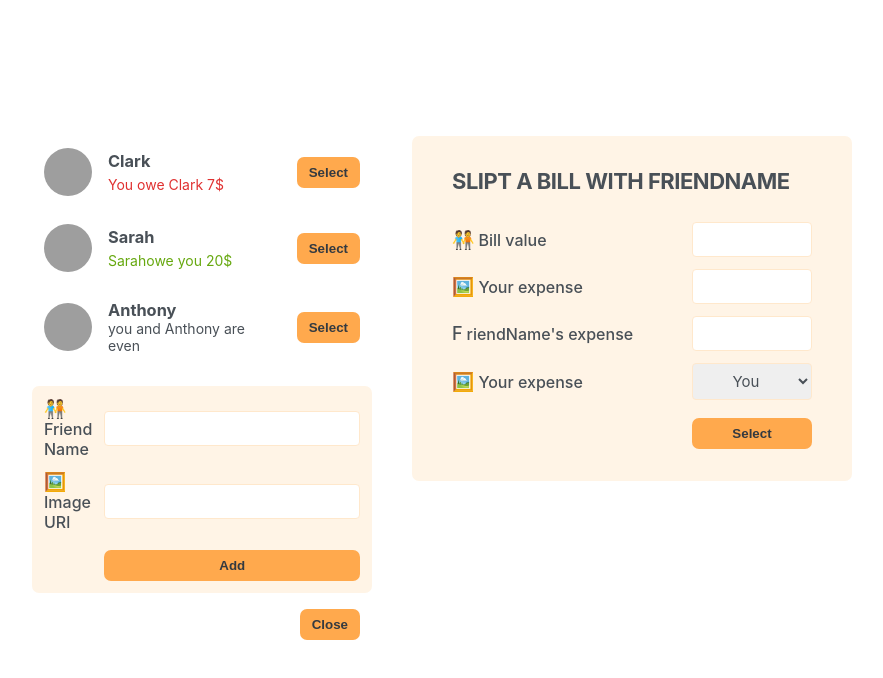
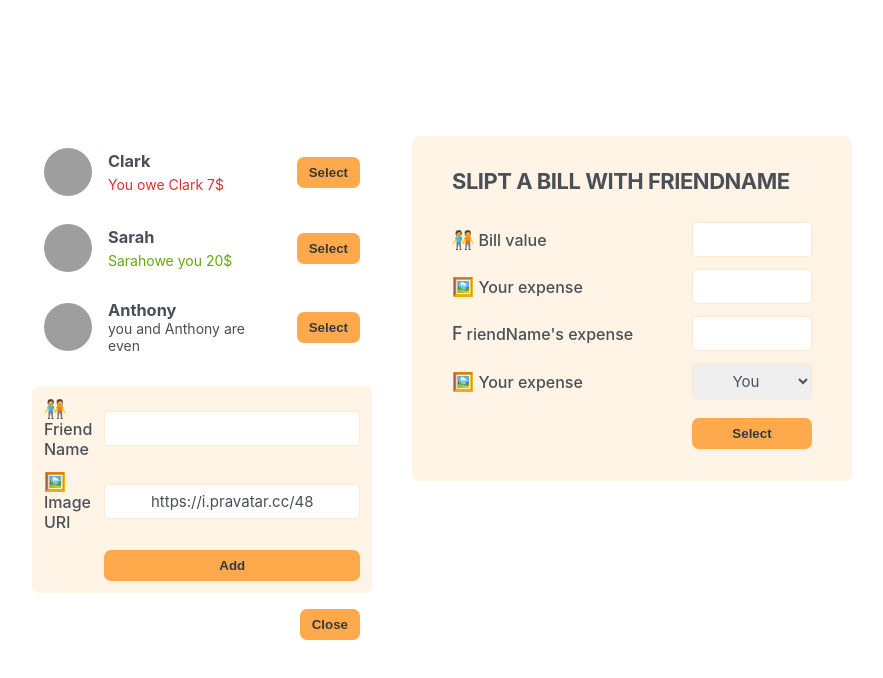
Before and after one commit to thedinh/eat-n-split, a React (Create React App) app: page / in a window 1280 px wide. Both pictures are taken after typing "Sample", "Sample" into the empty fields and a click on the button "Add Friend". Shown: the top 678 px of the page, without its empty margins (198-1081 px from the left). Built offline with nearby package versions, Linux system fonts and the light colour scheme; grey boxes are pictures that could not be loaded.

Commit message:
fix bugs

```diff
--- a/src/Components/App.js
+++ b/src/Components/App.js
@@ -24,9 +24,20 @@ const initialFriends = [
 
 export default function App() {
   const [ShowAddFriend, setShowAddFriend] = useState(false);
-  const [NewFriend, setNewFriend] = useState([...initialFriends]);
+  const [NewFriend, setNewFriend] = useState(initialFriends);
+  const [Image, SetImage] = useState("https://i.pravatar.cc/48");
+  const [FriendName, SetFriendName] = useState("");
   return <div className="app">
-    <Navbar DataFriend={initialFriends} ShowAddFriend={ShowAddFriend} OnHandleShowAddFriend={setShowAddFriend} NewFriend={NewFriend} onHandleNewFriend={setNewFriend} />
+    <Navbar
+      ShowAddFriend={ShowAddFriend}
+      OnHandleShowAddFriend={setShowAddFriend}
+      NewFriend={NewFriend}
+      onHandleNewFriend={setNewFriend}
+      Image={Image}
+      FriendName={FriendName}
+      OnHandleFriendName={SetFriendName}
+      OnHandleSetImage={SetImage}
+    />
     <FormSplitBill />
   </div>
 };
--- a/src/Components/FormAddNewFriend.js
+++ b/src/Components/FormAddNewFriend.js
@@ -1,17 +1,32 @@
 import Button from "./Button";
 
-export default function FormAddNewFriend(NewFriend, onHandleNewFriend) {
-    function AddNewFriend() {
-
+export default function FormAddNewFriend({
+    onHandleNewFriend,
+    Image,
+    OnHandleSetImage,
+    FriendName,
+    OnHandleFriendName }) {
+    function AddNewFriend(e) {
+        e.preventDefault();
+        if (!FriendName || !Image) return;
+        const id = crypto.randomUUID();
+        const newFriend = {
+            id,
+            FriendName,
+            Image: `${Image}?=${id}`,
+            balance: 0,
+        };
+        onHandleNewFriend(newFriend);
+        OnHandleFriendName('');
+        OnHandleSetImage("https://i.pravatar.cc/48");
     }
-
     return (
-        <form className="form-add-friend">
+        <form className="form-add-friend" onSubmit={AddNewFriend}>
             <label>🧑‍🤝‍🧑Friend Name</label>
-            <input type="text" />
+            <input type="text" value={FriendName} onChange={(e) => OnHandleFriendName(e.target.value)} />
             <label>🖼️Image URl</label>
-            <input type="text" />
-            <Button onClick={AddNewFriend}>Add</Button>
+            <input type="text" value={Image} onChange={(e) => OnHandleSetImage(e.target.value)} />
+            <Button >Add</Button>
         </form>
     )
 }
--- a/src/Components/Friend.js
+++ b/src/Components/Friend.js
@@ -1,7 +1,7 @@
 import Button from "./Button";
-export default function Friend({ FriendName, image, balance }) {
+export default function Friend({ FriendName, Image, balance }) {
     return <li>
-        <img src={`${image}`} alt="PersonImage" />
+        <img src={`${Image}`} alt="PersonImage" />
         <h3>
             {FriendName}
         </h3>
--- a/src/Components/ListFriend.js
+++ b/src/Components/ListFriend.js
@@ -1,9 +1,9 @@
 import Friend from "./Friend"
 
-export default function ListFriend({ dataFriend }) {
+export default function ListFriend({ Friends }) {
     return <div>
         <ul>
-            {dataFriend.map((el) => <Friend FriendName={el.name} image={el.image} balance={el.balance} key={el.id} />)}
+            {Friends.map((el) => <Friend FriendName={el.name} Image={el.image} balance={el.balance} key={el.id} />)}
         </ul>
     </div>
 }
--- a/src/Components/navbar.js
+++ b/src/Components/navbar.js
@@ -2,14 +2,34 @@ import ListFriend from "./ListFriend";
 import FormAddNewFriend from "./FormAddNewFriend";
 import Button from "./Button";
 
-export default function navbar({ DataFriend, ShowAddFriend, OnHandleShowAddFriend, NewFriend, onHandleNewFriend }) {
+export default function navbar(
+    {
+        ShowAddFriend,
+        OnHandleShowAddFriend,
+        NewFriend,
+        onHandleNewFriend,
+        Image,
+        OnHandleSetImage,
+        FriendName,
+        OnHandleFriendName
+    }) {
     function ShowFormAddFriend() {
         OnHandleShowAddFriend(show => !show);
     }
+    function OnHandleAddNewFriend(Friend) {
+        onHandleNewFriend((Friends) => [...Friends, Friend])
+    }
+    return <div className="sidebar">
 
-    return <div className="sidebar">
-        <ListFriend dataFriend={DataFriend} />
-        {ShowAddFriend && <FormAddNewFriend NewFriend={NewFriend} onHandleNewFriend={onHandleNewFriend} />}
+        <ListFriend Friends={NewFriend} />
+        {ShowAddFriend && <FormAddNewFriend
+            NewFriend={NewFriend}
+            onHandleNewFriend={OnHandleAddNewFriend}
+            Image={Image}
+            OnHandleSetImage={OnHandleSetImage}
+            FriendName={FriendName}
+            OnHandleFriendName={OnHandleFriendName}
+        />}
         <Button onClick={ShowFormAddFriend}>{ShowAddFriend ? "Close" : "Add Friend"}</Button>
     </div>
 }
```
